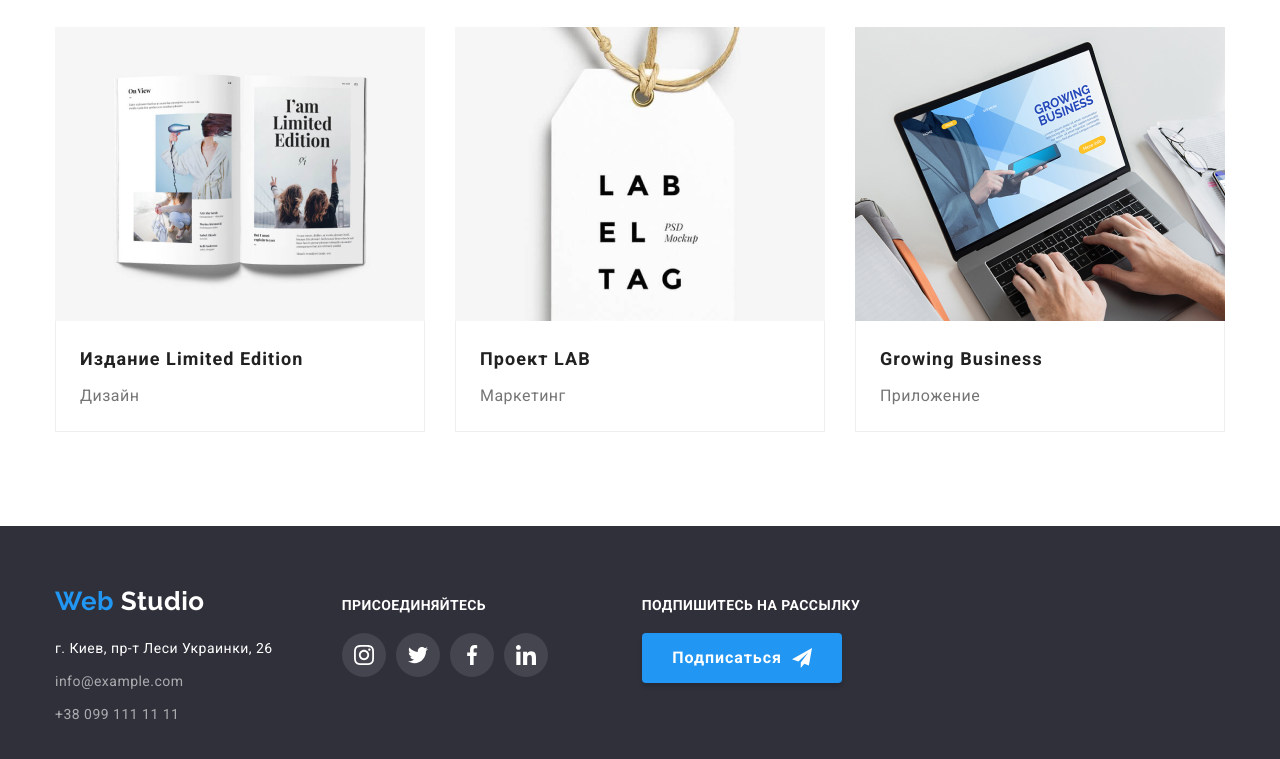
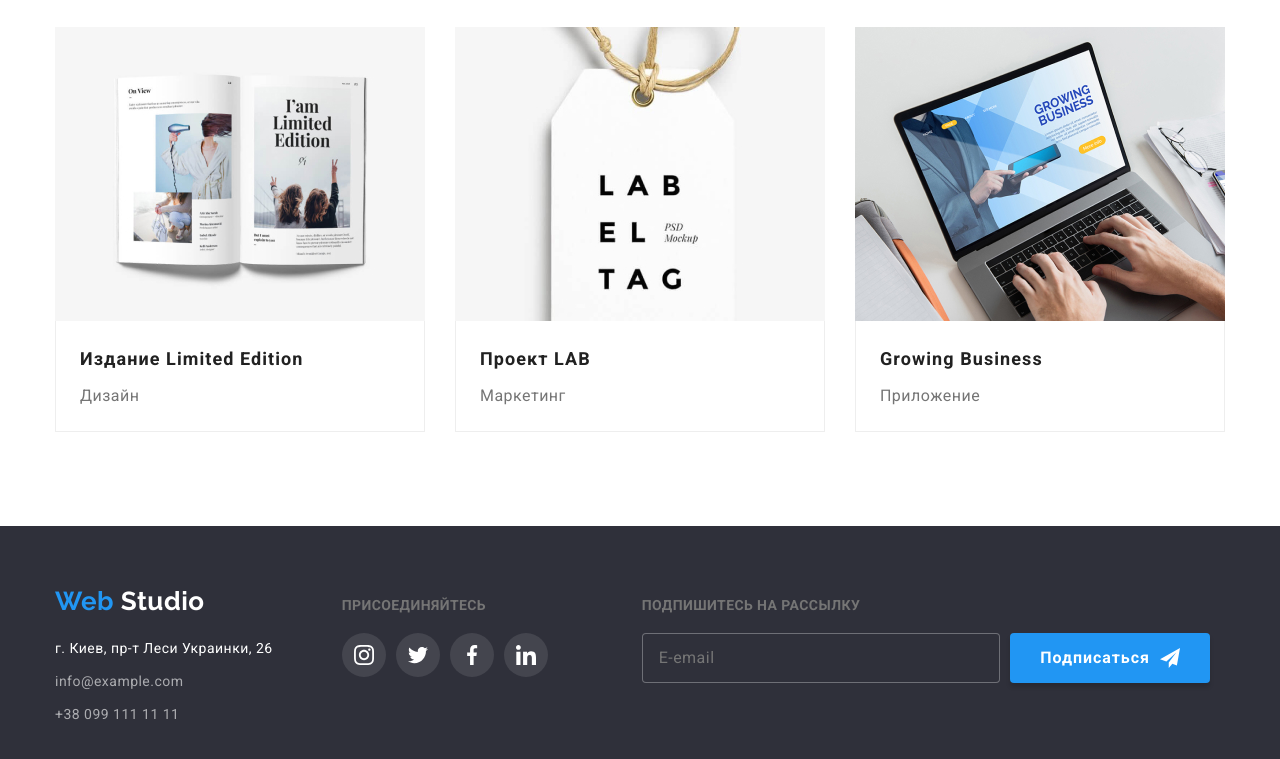
Before and after one commit to pogoreltsev/goit-markup-hw-08, a plain HTML site: page portfolio.html in a window 1280 px wide. Shown: the part 1090-1849 px from the top of the page. Drawn offline with Linux system fonts and the light colour scheme.

Commit message:
доработан футер индекс и портф,изменен путь галочки в модалке

```diff
--- a/portfolio.html
+++ b/portfolio.html
@@ -393,10 +393,16 @@
         </div>
         <div class="subscribe">
           <b class="subscribe-title">Подпишитесь на рассылку</b>
-          <a href="" class="button-footer"
-            >Подписаться<svg class="icon-icon_send">
-              <use href="./icons/sprite.svg#icon-icon_send"></use></svg
-          ></a>
+          <div class="form-field">
+            <form action>
+              <input class="form-field-input" type="email" name="email" placeholder="E-email">
+              <label for=""></label>
+            </form>
+            <button type="submit" class="button-footer">Подписаться
+            <svg class="icon-icon_send">
+              <use href="./icons/sprite.svg#icon-icon_send"></use>
+            </svg>
+          </button>
         </div>
       </div>
     </footer>
--- a/сss/style.css
+++ b/сss/style.css
@@ -530,7 +530,7 @@ header .section {
 
 .checkbox_input:checked + .checkbox_custom {
   background-color: var(--accent-color);
-  background-image: url();
+  background-image: url(../img/check.svg);
   background-size: contain;
   background-repeat: no-repeat;
   border: 2px solid var(--accent-color);
@@ -933,6 +933,7 @@ footer div.section {
 }
 
 .icon-icon_send {
+  display: inline-flex;
   margin-left: 10px;
   width: 20px;
   height: 20px;
@@ -952,6 +953,8 @@ footer div.section {
 .portfolio-section {
   padding-top: 93px;
   padding-bottom: 94px;
+  /* padding-right: 15px;
+  padding-left: 15px; */
 }
 
 .portfolio {
@@ -960,6 +963,7 @@ footer div.section {
 }
 
 .portfolio-item {
+  /* width: 370px; */
   width: calc((100% - 60px) / 3);
   margin-right: 30px;
   margin-bottom: 30px;
@@ -992,7 +996,8 @@ footer div.section {
 
 .portfolio-title {
   margin-bottom: 4px;
-
+  /* padding-left: 24px;
+  padding-right: 24px; */
 
   font-weight: bold;
   font-size: 18px;
@@ -1002,7 +1007,9 @@ footer div.section {
 }
 
 .portfolio-text {
-
+  /* padding-left: 24px;
+  padding-right: 24px;
+  padding-bottom: 20px; */
 
   font-size: 16px;
   line-height: 1.9;
@@ -1059,14 +1066,14 @@ a {
   text-decoration: none;
 }
 
-b {
+/* footer b {
   font-weight: bold;
   font-size: 14px;
   line-height: 1.14;
   letter-spacing: 0.03em;
   text-transform: uppercase;
   color: #ffffff;
-}
+} */
 
 /* Кнопки */
 .button,
@@ -1094,8 +1101,10 @@ b {
   width: 200px;
   height: 50px;
   background-color: var(--accent-color);
+  border: 0px;
   border-radius: 4px;
   box-shadow: 0px 4px 4px rgba(0, 0, 0, 0.15);
+  cursor: pointer;
 }
 
 /* Кнопки фильтров */
@@ -1118,6 +1127,7 @@ b {
   cursor: pointer;
 
   transition: background-color 250ms cubic-bezier(0.4, 0, 0.2, 1);
+  /* Пока оставить цвета для вторичных кнопок */
 }
 .button-filter-secondary {
   color: var(--primary-title-color);
```
Also changed, not shown: index.html (+2 -1 lines), icons/sprite.svg, img/check.svg (added).
